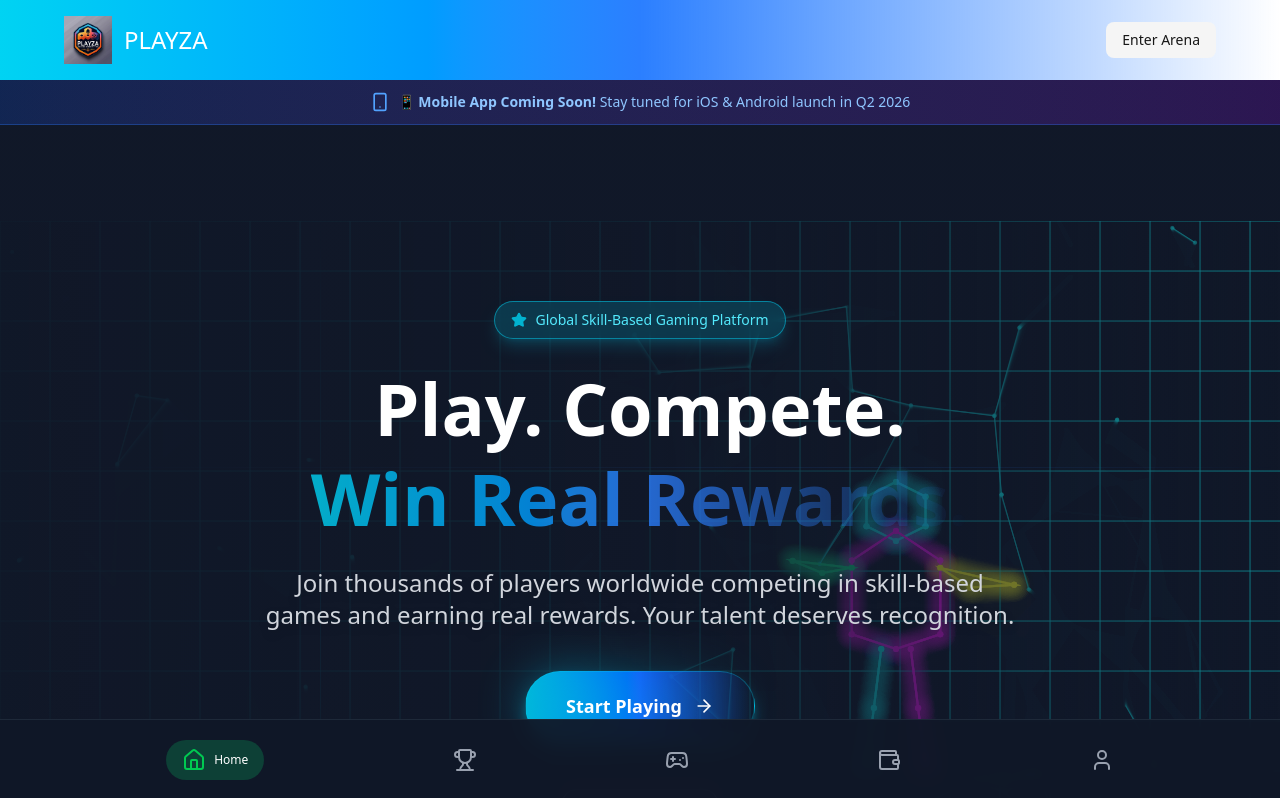
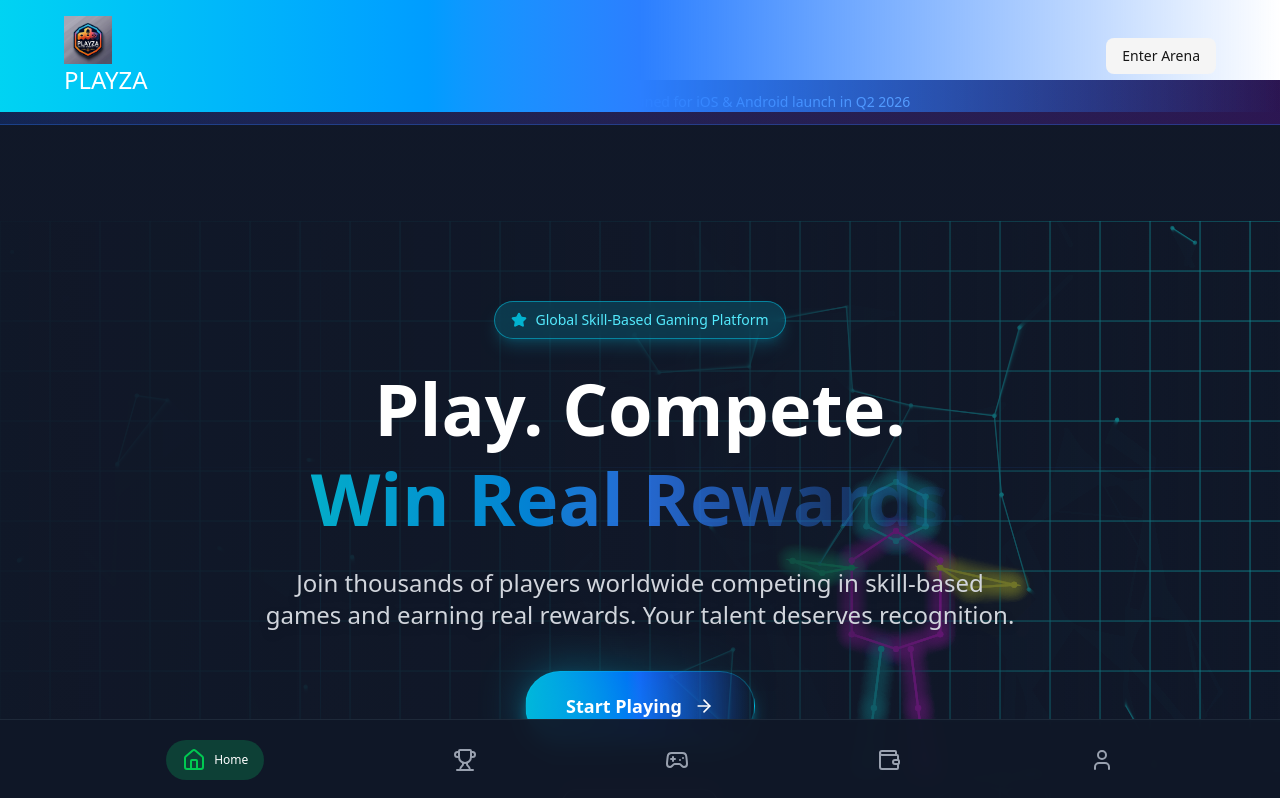
Before and after one commit to Guseltony/playza-frontend, a React (Vite) app: page / in a window 1280 px wide. Shown: the top 798 px of the page. Built offline with nearby package versions, Linux system fonts and the light colour scheme.

Commit message:
implement smoth scrolling

```diff
--- a/src/components/Header.tsx
+++ b/src/components/Header.tsx
@@ -1,6 +1,6 @@
 // import logoImage from "logoImage.png";
 
-import { useLocation } from "react-router";
+import { Link, useLocation } from "react-router";
 import { Button } from "./ui/button";
 import { ChevronRight, Wallet } from "lucide-react";
 
@@ -16,12 +16,14 @@
       {/* <div className="flex-1"></div> */}
       <div className="flex items-center justify-between max-w-6xl mx-auto">
         <div className="flex items-center gap-3 justify-center ">
+          <Link to={"/"}>
             <img
               src="/logoImage.png"
               alt="Playza Logo"
               className="w-12 h-12 object-contain"
             />
             <h1 className="hidden md:block text-2xl">PLAYZA</h1>
+          </Link>
         </div>
 
         <div className="flex items-center gap-3">
@@ -39,12 +41,14 @@
       {/* Other Pages Header */}
       <div className="flex items-center justify-between max-w-6xl mx-auto">
         <div className="flex items-center gap-3">
+          <Link to={"/"}>
             <img
               src="/logoImage.png"
               alt="Playza Logo"
               className="w-12 h-12 object-contain"
             />
             <h1 className="hidden md:block text-2xl">PLAYZA</h1>
+          </Link>
         </div>
 
         <div className="flex items-center gap-3">
--- a/src/index.css
+++ b/src/index.css
@@ -3,6 +3,11 @@
 @import "shadcn/tailwind.css";
 
 @custom-variant dark (&:is(.dark *));
+
+html {
+  scroll-behavior: smooth;
+}
+
 
 @theme inline {
   --radius-sm: calc(var(--radius) - 4px);
```
Lines whose indentation alone changed are shown as unchanged.
